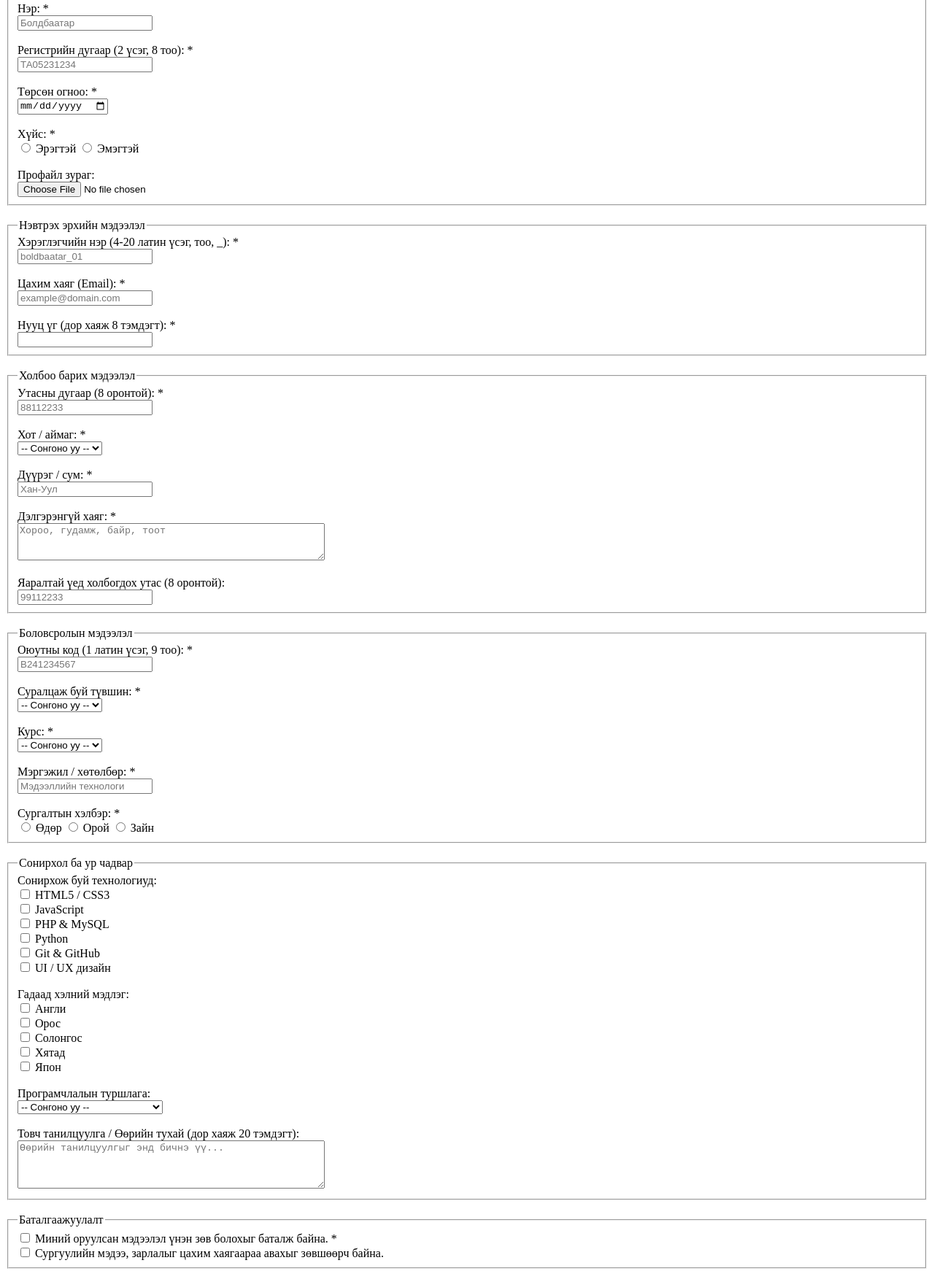
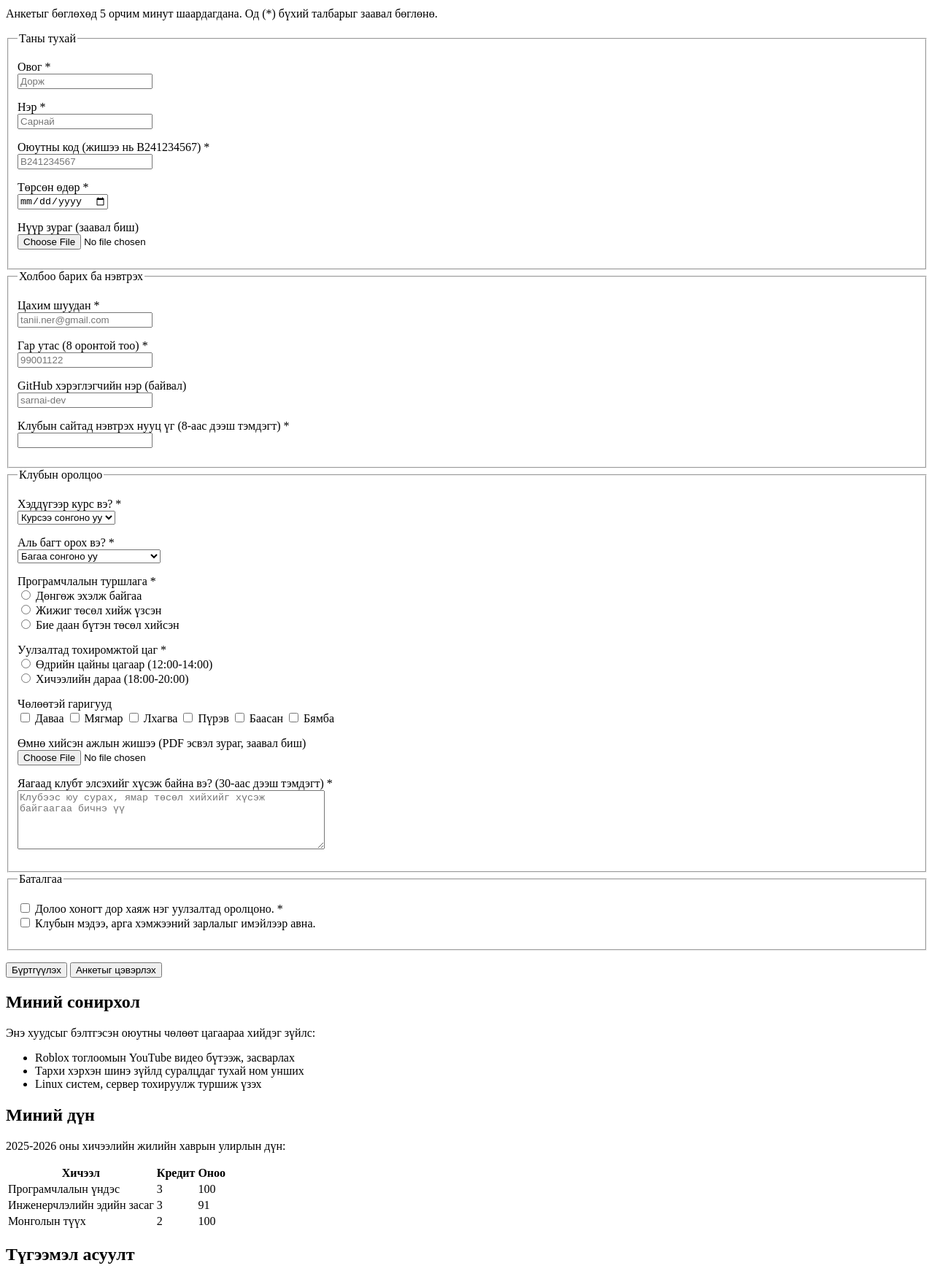
Before and after one commit to UnU-web/web-development-lab, a plain HTML site: page lab02/index.html in a window 1280 px wide. Shown: the part 416-2158 px from the top of the page at 73% size. Drawn offline with Linux system fonts and the light colour scheme.

Commit message:
Rework Lab 02: IT club sign-up form

```diff
--- a/lab02/index.html
+++ b/lab02/index.html
@@ -3,272 +3,251 @@
 <head>
   <meta charset="UTF-8">
   <meta name="viewport" content="width=device-width, initial-scale=1.0">
-  <title>Лаборатори 02: Хэрэглэгчийн анкет</title>
+  <title>Лаб 02: МХТС IT клубын элсэлтийн анкет</title>
 </head>
 <body>
 
-  <!-- Вэбийн толгой хэсэг -->
+  <!-- Хуудасны дээд хэсэг: клубын нэр ба цэс -->
   <header>
-    <h1>Оюутны Бүртгэлийн Портал</h1>
-    <p>ШУТИС-ийн Мэдээлэл, холбооны технологийн сургуулийн оюутны бүртгэлийн анкет</p>
+    <h1>МХТС IT клуб</h1>
+    <p>2026 оны намрын улирлын шинэ гишүүдийн бүртгэл</p>
 
-    <!-- Навигацийн цэс: хуудас доторх хэсгүүд рүү үсэрнэ -->
     <nav>
       <ul>
-        <li><a href="../index.html">Нүүр</a></li>
-        <li><a href="#anket">Анкет бөглөх</a></li>
+        <li><a href="../index.html">Лаб 01</a></li>
+        <li><a href="#klub">Клубын тухай</a></li>
+        <li><a href="#elsekh">Элсэх анкет</a></li>
         <li><a href="#sonirkhol">Миний сонирхол</a></li>
         <li><a href="#dun">Миний дүн</a></li>
-        <li><a href="#tuslamj">Тусламж</a></li>
+        <li><a href="#asuult">Түгээмэл асуулт</a></li>
       </ul>
     </nav>
   </header>
 
-  <!-- Үндсэн контент -->
   <main>
 
-    <!-- Анкет -->
+    <!-- Клубын товч танилцуулга -->
+    <section id="klub">
+      <h2>Клубын тухай</h2>
+      <p>МХТС IT клуб нь програмчлал, дизайн, кибер аюулгүй байдлыг сонирхдог оюутнуудыг нэгтгэдэг. Гишүүд долоо хоног бүр уулзаж, багаараа бодит төсөл хийж, хакатонд хамтдаа оролцдог.</p>
+      <p>Элсэхэд өмнөх туршлага шаардлагагүй, суралцах хүсэл байхад хангалттай.</p>
+    </section>
+
+    <!-- Элсэлтийн анкет -->
     <article>
-      <section id="anket">
-        <h2>Хэрэглэгчийн Анкет Бөглөх</h2>
-        <p>Доорх формын дагуу мэдээллээ бүрэн, үнэн зөв бөглөнө үү.</p>
-        <p>Од (*) тэмдэгтэй талбарыг заавал бөглөнө.</p>
+      <section id="elsekh">
+        <h2>Элсэх анкет</h2>
+        <p>Анкетыг бөглөхөд 5 орчим минут шаардагдана. Од (*) бүхий талбарыг заавал бөглөнө.</p>
 
-        <form action="#" method="POST" enctype="multipart/form-data">
+        <form action="#" method="post" enctype="multipart/form-data">
 
-          <!-- 1-р бүлэг: Хувийн мэдээлэл -->
+          <!-- Анкет бөглөгчийн үндсэн мэдээлэл -->
           <fieldset>
-            <legend>Хувийн мэдээлэл</legend>
+            <legend>Таны тухай</legend>
 
-            <label for="lastname">Овог: *</label><br>
-            <input type="text" id="lastname" name="lastname" placeholder="Батын" required minlength="2"><br><br>
+            <p>
+              <label for="ovog">Овог *</label><br>
+              <input type="text" id="ovog" name="ovog" placeholder="Дорж" required minlength="2">
+            </p>
 
-            <label for="firstname">Нэр: *</label><br>
-            <input type="text" id="firstname" name="firstname" placeholder="Болдбаатар" required minlength="2"><br><br>
+            <p>
+              <label for="ner">Нэр *</label><br>
+              <input type="text" id="ner" name="ner" placeholder="Сарнай" required minlength="2">
+            </p>
 
-            <label for="regnum">Регистрийн дугаар (2 үсэг, 8 тоо): *</label><br>
-            <input type="text" id="regnum" name="regnum" placeholder="ТА05231234" required pattern="[А-ЯЁӨҮа-яёөү]{2}[0-9]{8}"><br><br>
+            <p>
+              <label for="oyutny-kod">Оюутны код (жишээ нь B241234567) *</label><br>
+              <input type="text" id="oyutny-kod" name="oyutny-kod" placeholder="B241234567" required pattern="[A-Za-z][0-9]{9}">
+            </p>
 
-            <label for="dob">Төрсөн огноо: *</label><br>
-            <input type="date" id="dob" name="dob" required><br><br>
+            <p>
+              <label for="tursun-udur">Төрсөн өдөр *</label><br>
+              <input type="date" id="tursun-udur" name="tursun-udur" required>
+            </p>
 
-            <label>Хүйс: *</label><br>
-            <input type="radio" id="male" name="gender" value="male" required>
-            <label for="male">Эрэгтэй</label>
-            <input type="radio" id="female" name="gender" value="female">
-            <label for="female">Эмэгтэй</label><br><br>
+            <p>
+              <label for="zurag">Нүүр зураг (заавал биш)</label><br>
+              <input type="file" id="zurag" name="zurag" accept="image/*">
+            </p>
+          </fieldset>
 
-            <label for="avatar">Профайл зураг:</label><br>
-            <input type="file" id="avatar" name="avatar" accept="image/*"><br>
+          <!-- Холбоо барих болон клубын сайтад нэвтрэх мэдээлэл -->
+          <fieldset>
+            <legend>Холбоо барих ба нэвтрэх</legend>
+
+            <p>
+              <label for="imeil">Цахим шуудан *</label><br>
+              <input type="email" id="imeil" name="imeil" placeholder="tanii.ner@gmail.com" required>
+            </p>
+
+            <p>
+              <label for="utas">Гар утас (8 оронтой тоо) *</label><br>
+              <input type="tel" id="utas" name="utas" placeholder="99001122" required pattern="[0-9]{8}">
+            </p>
+
+            <p>
+              <label for="github">GitHub хэрэглэгчийн нэр (байвал)</label><br>
+              <input type="text" id="github" name="github" placeholder="sarnai-dev" pattern="[A-Za-z0-9\-]{1,39}">
+            </p>
+
+            <p>
+              <label for="nuuts-ug">Клубын сайтад нэвтрэх нууц үг (8-аас дээш тэмдэгт) *</label><br>
+              <input type="password" id="nuuts-ug" name="nuuts-ug" required minlength="8">
+            </p>
           </fieldset>
-          <br>
 
-          <!-- 2-р бүлэг: Нэвтрэх эрхийн мэдээлэл -->
+          <!-- Клубт хэрхэн оролцох тухай -->
           <fieldset>
-            <legend>Нэвтрэх эрхийн мэдээлэл</legend>
+            <legend>Клубын оролцоо</legend>
 
-            <label for="username">Хэрэглэгчийн нэр (4-20 латин үсэг, тоо, _): *</label><br>
-            <input type="text" id="username" name="username" placeholder="boldbaatar_01" required minlength="4" pattern="[A-Za-z0-9_]{4,20}"><br><br>
+            <p>
+              <label for="kurs">Хэддүгээр курс вэ? *</label><br>
+              <select id="kurs" name="kurs" required>
+                <option value="">Курсээ сонгоно уу</option>
+                <option value="1">1-р курс</option>
+                <option value="2">2-р курс</option>
+                <option value="3">3-р курс</option>
+                <option value="4">4-р курс</option>
+              </select>
+            </p>
 
-            <label for="email">Цахим хаяг (Email): *</label><br>
-            <input type="email" id="email" name="email" placeholder="example@domain.com" required><br><br>
+            <p>
+              <label for="bag">Аль багт орох вэ? *</label><br>
+              <select id="bag" name="bag" required>
+                <option value="">Багаа сонгоно уу</option>
+                <option value="web">Веб хөгжүүлэлтийн баг</option>
+                <option value="game">Тоглоом хөгжүүлэлтийн баг</option>
+                <option value="security">Кибер аюулгүй байдлын баг</option>
+                <option value="media">Дизайн ба медиа баг</option>
+              </select>
+            </p>
 
-            <label for="password">Нууц үг (дор хаяж 8 тэмдэгт): *</label><br>
-            <input type="password" id="password" name="password" required minlength="8"><br>
+            <p>
+              Програмчлалын туршлага *<br>
+              <input type="radio" id="ankhan" name="turshlaga" value="ankhan" required>
+              <label for="ankhan">Дөнгөж эхэлж байгаа</label><br>
+              <input type="radio" id="dund" name="turshlaga" value="dund">
+              <label for="dund">Жижиг төсөл хийж үзсэн</label><br>
+              <input type="radio" id="ahisan" name="turshlaga" value="ahisan">
+              <label for="ahisan">Бие даан бүтэн төсөл хийсэн</label>
+            </p>
+
+            <p>
+              Уулзалтад тохиромжтой цаг *<br>
+              <input type="radio" id="udur" name="tsag" value="udur" required>
+              <label for="udur">Өдрийн цайны цагаар (12:00-14:00)</label><br>
+              <input type="radio" id="oroi" name="tsag" value="oroi">
+              <label for="oroi">Хичээлийн дараа (18:00-20:00)</label>
+            </p>
+
+            <p>
+              Чөлөөтэй гаригууд<br>
+              <input type="checkbox" id="davaa" name="garig" value="davaa">
+              <label for="davaa">Даваа</label>
+              <input type="checkbox" id="myagmar" name="garig" value="myagmar">
+              <label for="myagmar">Мягмар</label>
+              <input type="checkbox" id="lkhagva" name="garig" value="lkhagva">
+              <label for="lkhagva">Лхагва</label>
+              <input type="checkbox" id="purev" name="garig" value="purev">
+              <label for="purev">Пүрэв</label>
+              <input type="checkbox" id="baasan" name="garig" value="baasan">
+              <label for="baasan">Баасан</label>
+              <input type="checkbox" id="byamba" name="garig" value="byamba">
+              <label for="byamba">Бямба</label>
+            </p>
+
+            <p>
+              <label for="portfolio">Өмнө хийсэн ажлын жишээ (PDF эсвэл зураг, заавал биш)</label><br>
+              <input type="file" id="portfolio" name="portfolio" accept=".pdf,image/*">
+            </p>
+
+            <p>
+              <label for="shaltgaan">Яагаад клубт элсэхийг хүсэж байна вэ? (30-аас дээш тэмдэгт) *</label><br>
+              <textarea id="shaltgaan" name="shaltgaan" rows="5" cols="50" placeholder="Клубээс юу сурах, ямар төсөл хийхийг хүсэж байгаагаа бичнэ үү" required minlength="30"></textarea>
+            </p>
           </fieldset>
-          <br>
 
-          <!-- 3-р бүлэг: Холбоо барих мэдээлэл -->
+          <!-- Илгээхээс өмнөх баталгаа -->
           <fieldset>
-            <legend>Холбоо барих мэдээлэл</legend>
+            <legend>Баталгаа</legend>
 
-            <label for="phone">Утасны дугаар (8 оронтой): *</label><br>
-            <input type="tel" id="phone" name="phone" pattern="[0-9]{8}" placeholder="88112233" required><br><br>
+            <p>
+              <input type="checkbox" id="oroltsoo" name="oroltsoo" value="tiim" required>
+              <label for="oroltsoo">Долоо хоногт дор хаяж нэг уулзалтад оролцоно. *</label><br>
+              <input type="checkbox" id="medee" name="medee" value="tiim">
+              <label for="medee">Клубын мэдээ, арга хэмжээний зарлалыг имэйлээр авна.</label>
+            </p>
+          </fieldset>
 
-            <label for="city">Хот / аймаг: *</label><br>
-            <select id="city" name="city" required>
-              <option value="">-- Сонгоно уу --</option>
-              <option value="ulaanbaatar">Улаанбаатар</option>
-              <option value="darkhan">Дархан-Уул</option>
-              <option value="orkhon">Орхон</option>
-              <option value="selenge">Сэлэнгэ</option>
-              <option value="tuv">Төв</option>
-              <option value="other">Бусад аймаг</option>
-            </select><br><br>
-
-            <label for="district">Дүүрэг / сум: *</label><br>
-            <input type="text" id="district" name="district" placeholder="Хан-Уул" required minlength="2"><br><br>
-
-            <label for="address">Дэлгэрэнгүй хаяг: *</label><br>
-            <textarea id="address" name="address" rows="3" cols="50" placeholder="Хороо, гудамж, байр, тоот" required minlength="10"></textarea><br><br>
-
-            <label for="emergency">Яаралтай үед холбогдох утас (8 оронтой):</label><br>
-            <input type="tel" id="emergency" name="emergency" pattern="[0-9]{8}" placeholder="99112233"><br>
-          </fieldset>
-          <br>
-
-          <!-- 4-р бүлэг: Боловсролын мэдээлэл -->
-          <fieldset>
-            <legend>Боловсролын мэдээлэл</legend>
-
-            <label for="studentid">Оюутны код (1 латин үсэг, 9 тоо): *</label><br>
-            <input type="text" id="studentid" name="studentid" placeholder="B241234567" required pattern="[A-Za-z][0-9]{9}"><br><br>
-
-            <label for="degree">Суралцаж буй түвшин: *</label><br>
-            <select id="degree" name="degree" required>
-              <option value="">-- Сонгоно уу --</option>
-              <option value="bachelor">Бакалавр</option>
-              <option value="master">Магистр</option>
-              <option value="doctor">Докторант</option>
-            </select><br><br>
-
-            <label for="year">Курс: *</label><br>
-            <select id="year" name="year" required>
-              <option value="">-- Сонгоно уу --</option>
-              <option value="1">1-р курс</option>
-              <option value="2">2-р курс</option>
-              <option value="3">3-р курс</option>
-              <option value="4">4-р курс</option>
-            </select><br><br>
-
-            <label for="major">Мэргэжил / хөтөлбөр: *</label><br>
-            <input type="text" id="major" name="major" placeholder="Мэдээллийн технологи" required minlength="3"><br><br>
-
-            <label>Сургалтын хэлбэр: *</label><br>
-            <input type="radio" id="day" name="studytype" value="day" required>
-            <label for="day">Өдөр</label>
-            <input type="radio" id="evening" name="studytype" value="evening">
-            <label for="evening">Орой</label>
-            <input type="radio" id="online" name="studytype" value="online">
-            <label for="online">Зайн</label><br>
-          </fieldset>
-          <br>
-
-          <!-- 5-р бүлэг: Сонирхол ба ур чадвар -->
-          <fieldset>
-            <legend>Сонирхол ба ур чадвар</legend>
-
-            <label>Сонирхож буй технологиуд:</label><br>
-            <input type="checkbox" id="html" name="skills" value="HTML">
-            <label for="html">HTML5 / CSS3</label><br>
-            <input type="checkbox" id="js" name="skills" value="JavaScript">
-            <label for="js">JavaScript</label><br>
-            <input type="checkbox" id="php" name="skills" value="PHP">
-            <label for="php">PHP &amp; MySQL</label><br>
-            <input type="checkbox" id="python" name="skills" value="Python">
-            <label for="python">Python</label><br>
-            <input type="checkbox" id="git" name="skills" value="Git">
-            <label for="git">Git &amp; GitHub</label><br>
-            <input type="checkbox" id="uiux" name="skills" value="UIUX">
-            <label for="uiux">UI / UX дизайн</label><br><br>
-
-            <label>Гадаад хэлний мэдлэг:</label><br>
-            <input type="checkbox" id="english" name="languages" value="english">
-            <label for="english">Англи</label><br>
-            <input type="checkbox" id="russian" name="languages" value="russian">
-            <label for="russian">Орос</label><br>
-            <input type="checkbox" id="korean" name="languages" value="korean">
-            <label for="korean">Солонгос</label><br>
-            <input type="checkbox" id="chinese" name="languages" value="chinese">
-            <label for="chinese">Хятад</label><br>
-            <input type="checkbox" id="japanese" name="languages" value="japanese">
-            <label for="japanese">Япон</label><br><br>
-
-            <label for="level">Програмчлалын туршлага:</label><br>
-            <select id="level" name="level">
-              <option value="">-- Сонгоно уу --</option>
-              <option value="beginner">Анхан шат (6 сараас бага)</option>
-              <option value="intermediate">Дунд шат (6 сар - 2 жил)</option>
-              <option value="advanced">Ахисан шат (2 жилээс дээш)</option>
-            </select><br><br>
-
-            <label for="bio">Товч танилцуулга / Өөрийн тухай (дор хаяж 20 тэмдэгт):</label><br>
-            <textarea id="bio" name="bio" rows="4" cols="50" minlength="20" placeholder="Өөрийн танилцуулгыг энд бичнэ үү..."></textarea><br>
-          </fieldset>
-          <br>
-
-          <!-- 6-р бүлэг: Баталгаажуулалт -->
-          <fieldset>
-            <legend>Баталгаажуулалт</legend>
-
-            <input type="checkbox" id="agree" name="agree" value="yes" required>
-            <label for="agree">Миний оруулсан мэдээлэл үнэн зөв болохыг баталж байна. *</label><br>
-            <input type="checkbox" id="news" name="news" value="yes">
-            <label for="news">Сургуулийн мэдээ, зарлалыг цахим хаягаараа авахыг зөвшөөрч байна.</label><br>
-          </fieldset>
-          <br>
-
-          <!-- Илгээх ба Арилгах товчлуурууд -->
-          <button type="submit">Анкет илгээх</button>
-          <button type="reset">Дахин эхлүүлэх</button>
+          <p>
+            <button type="submit">Бүртгүүлэх</button>
+            <button type="reset">Анкетыг цэвэрлэх</button>
+          </p>
         </form>
       </section>
     </article>
 
-    <!-- Сонирхлын жагсаалт -->
+    <!-- Анкет бэлтгэсэн оюутны сонирхол -->
     <section id="sonirkhol">
       <h2>Миний сонирхол</h2>
-      <p>Чөлөөт цагаараа content хийх дуртай, цаашид гүнзгийрүүлэн судлахыг хүсдэг зүйлс:</p>
+      <p>Энэ хуудсыг бэлтгэсэн оюутны чөлөөт цагаараа хийдэг зүйлс:</p>
       <ul>
-        <li>Веб хөгжүүлэлт: HTML ашиглан өөрийн вэб хуудсыг бүтээх</li>
-        <li>YouTube контент бүтээх: Roblox тоглоомын видео бичиж, засварлах</li>
-        <li>Тархины судлал: тархи хэрхэн шинэ зүйлд суралцаж, өөрчлөгддөг тухай</li>
+        <li>Roblox тоглоомын YouTube видео бүтээж, засварлах</li>
+        <li>Тархи хэрхэн шинэ зүйлд суралцдаг тухай ном унших</li>
+        <li>Linux систем, сервер тохируулж туршиж үзэх</li>
       </ul>
     </section>
 
-    <!-- Дүнгийн хүснэгт -->
+    <!-- Өмнөх улирлын дүн -->
     <section id="dun">
       <h2>Миний дүн</h2>
-      <p>Өмнөх улирлын хичээлүүдийн дүн:</p>
+      <p>2025-2026 оны хичээлийн жилийн хаврын улирлын дүн:</p>
       <table>
         <thead>
           <tr>
-            <th>№</th>
             <th>Хичээл</th>
             <th>Кредит</th>
-            <th>Дүн</th>
+            <th>Оноо</th>
           </tr>
         </thead>
         <tbody>
           <tr>
-            <td>1</td>
-            <td>Веб зохиомж</td>
+            <td>Програмчлалын үндэс</td>
             <td>3</td>
-            <td>95</td>
+            <td>100</td>
           </tr>
           <tr>
-            <td>2</td>
-            <td>Мэдээллийн сан</td>
+            <td>Инженерчлэлийн эдийн засаг</td>
             <td>3</td>
-            <td>88</td>
+            <td>91</td>
           </tr>
           <tr>
-            <td>3</td>
-            <td>Алгоритм</td>
-            <td>3</td>
-            <td>92</td>
+            <td>Монголын түүх</td>
+            <td>2</td>
+            <td>100</td>
           </tr>
         </tbody>
       </table>
-      <p>Нийт 9 кредит, дундаж оноо 91.7.</p>
     </section>
 
-    <!-- Тусламж -->
-    <section id="tuslamj">
-      <h2>Тусламж</h2>
-      <p>Утасны дугаараа 8 оронтой тоогоор, зай болон зураасгүй бичнэ. Жишээ: 88112233.</p>
-      <p>Регистрийн дугаараа 2 кирилл үсэг, 8 тоогоор бичнэ. Жишээ: ТА05231234.</p>
-      <p>Нууц үг дор хаяж 8 тэмдэгттэй байх ба үсэг, тоог хольж хэрэглэхийг зөвлөж байна.</p>
-      <p>Анкетаа эхнээс нь бөглөх бол "Дахин эхлүүлэх" товчийг дарна.</p>
+    <!-- Элсэгчдийн байнга асуудаг асуултууд -->
+    <section id="asuult">
+      <h2>Түгээмэл асуулт</h2>
+      <p>Асуулт: Клубт элсэхэд төлбөр бий юу?<br>
+      Хариулт: Үгүй, гишүүнчлэл үнэгүй.</p>
+      <p>Асуулт: Нэгээс олон багт орж болох уу?<br>
+      Хариулт: Эхний улиралд нэг баг сонгоно. Дараагийн улиралд баг сольж болно.</p>
+      <p>Асуулт: Анкет илгээсний дараа юу болох вэ?<br>
+      Хариулт: Анхны уулзалтын цаг, байршлыг таны цахим шуудан руу илгээнэ.</p>
     </section>
 
   </main>
 
-  <!-- Хөл хэсэг -->
+  <!-- Хуудасны доод хэсэг -->
   <footer>
-    <p>Гүйцэтгэсэн: Б. Өнөмөнх (B251870080), ШУТИС-МХТС</p>
-    <p>&copy; 2026 Веб зохиомж хичээл. Бүх эрх хуулиар хамгаалагдсан.</p>
-    <p><a href="#">Хуудасны эхэнд буцах</a></p>
+    <p>Бэлтгэсэн: Б. Өнөмөнх (B251870080), ШУТИС-МХТС</p>
+    <p>Веб зохиомж хичээлийн лаборатори 02, &copy; 2026</p>
+    <p><a href="#">Хуудасны эхэнд очих</a></p>
   </footer>
 
 </body>
```
